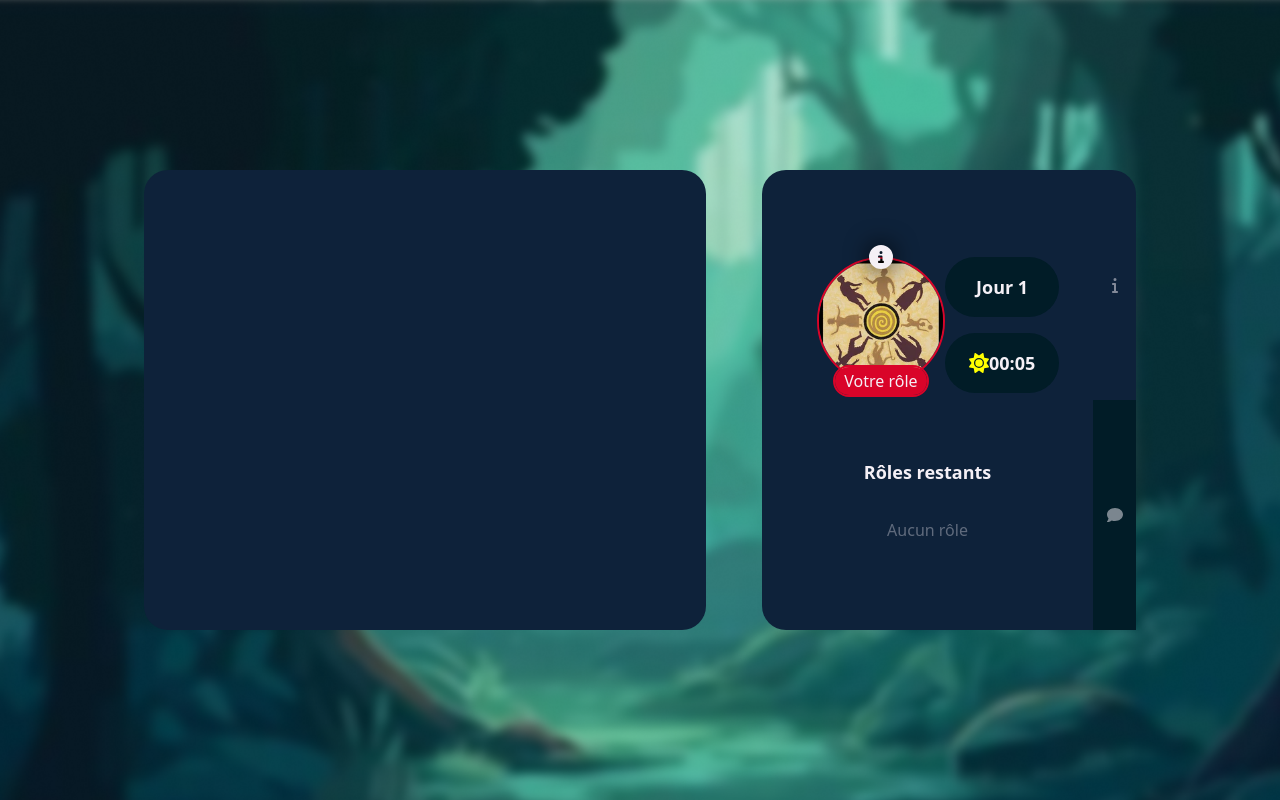
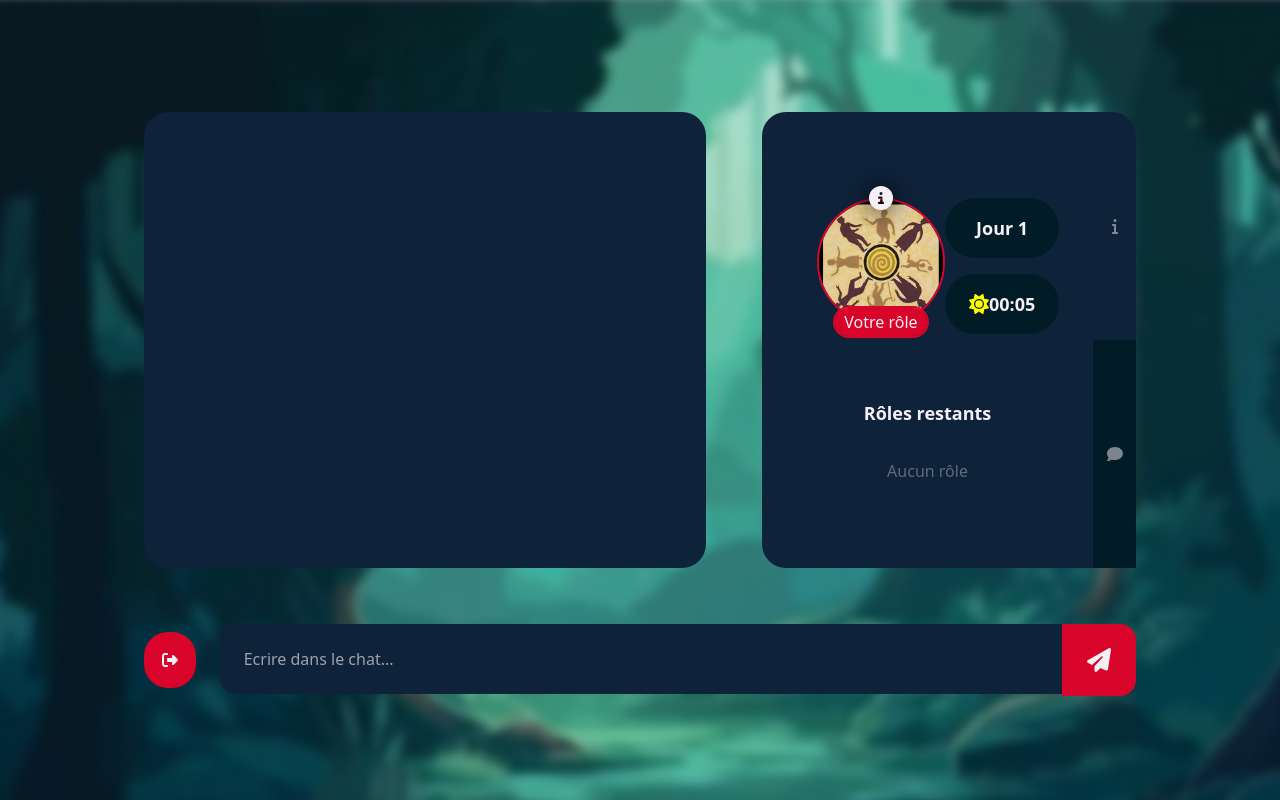
Before and after one commit to ClemStun/loup-garou-llm, an Angular app in the folder loup-garou-app/: page /in-game in a window 1280 px wide. Built offline with nearby package versions, Linux system fonts and the light colour scheme.

Commit message:
Post merge

```diff
--- a/loup-garou-app/src/app/components/pages/ecran-jeu/ecran-jeu.component.html
+++ b/loup-garou-app/src/app/components/pages/ecran-jeu/ecran-jeu.component.html
@@ -1,9 +1,15 @@
-<div class="flex flex-col h-full gap-16 justify-center items-center px-36 py-28">
-    <div class="w-full h-4/5 flex gap-14">
+<div class="flex flex-col w-full h-full gap-16 justify-center items-center px-36 py-28">
+    <div class="w-full h-full flex gap-14">
         <div class="w-3/5  rounded-3xl bg-dark-1">
         </div>
         <div class="w-2/5 rounded-3xl bg-dark-1">
             <app-jeu-info [isDay]="true"></app-jeu-info>
         </div>
     </div>
+    <div class="w-full h-14 flex gap-6">
+        <div class="cursor-pointer w-14 flex justify-center items-center hover:opacity-65 rounded-3xl bg-primary text-white" routerLink="''">
+            <fa-icon [icon]="faLeave"></fa-icon>
+        </div>
+        <app-chat-input class="w-full"></app-chat-input>
+    </div>
 </div>
--- a/loup-garou-app/src/app/components/pages/ecran-jeu/ecran-jeu.component.ts
+++ b/loup-garou-app/src/app/components/pages/ecran-jeu/ecran-jeu.component.ts
@@ -1,4 +1,5 @@
 import { Component } from '@angular/core';
+import { faRightFromBracket } from '@fortawesome/free-solid-svg-icons';
 
 @Component({
   selector: 'app-ecran-jeu',
@@ -6,5 +7,5 @@ import { Component } from '@angular/core';
   styleUrls: ['./ecran-jeu.component.scss']
 })
 export class EcranJeuComponent {
-
+  faLeave = faRightFromBracket;
 }
--- a/loup-garou-app/src/app/components/shared/chat-input/chat-input.component.html
+++ b/loup-garou-app/src/app/components/shared/chat-input/chat-input.component.html
@@ -1,21 +1,21 @@
 <!-- type = 1 -> tour des loup graou
 type = 2 -> les vilageois doivent éliminier quelqu'un -->
 
-<div class="w-full flex items-center justify-center h-15">
+<div class="w-full flex items-center justify-center h-14">
     <span class="w-full" [ngSwitch]="type">
     <div class="flex w-full" *ngSwitchCase=1>
-        <div class="bg-dark-1 p-4 w-full rounded-l-2xl text-white h-full text-center">
+        <div class="bg-dark-1 p-6 w-full rounded-l-2xl text-white h-full text-center">
             Au tour des <span class="text-primary">Loups-Garous</span> de jouer.
         </div>
     </div>
     <div class="flex w-full" *ngSwitchCase=2>
-        <div class="bg-dark-1 p-4 w-full rounded-l-2xl h-full text-white text-center">
+        <div class="bg-dark-1 p-6 w-full rounded-l-2xl h-full text-white text-center">
             <span class="color">Le Village</span> doit voter pour éliminer quelqu'un.
         </div>
     </div>
     <div class="flex w-full" *ngSwitchDefault>
-        <input class="bg-dark-1 p-4 w-full rounded-l-2xl h-full" type="text" [placeholder]="placeholder" (input)="onInputChange($event)">
-        <div (click)="sendMessage()" class=" p-4 h-full rounded-r-2xl bg-primary w-1/12 flex justify-center items-center">
+        <input class="bg-dark-1 p-6 w-full rounded-l-2xl h-full" type="text" [placeholder]="placeholder" (input)="onInputChange($event)">
+        <div (click)="sendMessage()" class=" p-6 hover:opacity-65 cursor-pointer h-full rounded-r-2xl bg-primary w-1/12 flex justify-center items-center">
             <fa-icon [icon]="send" class="fa-xl"></fa-icon>
         </div>
     </div>
```
